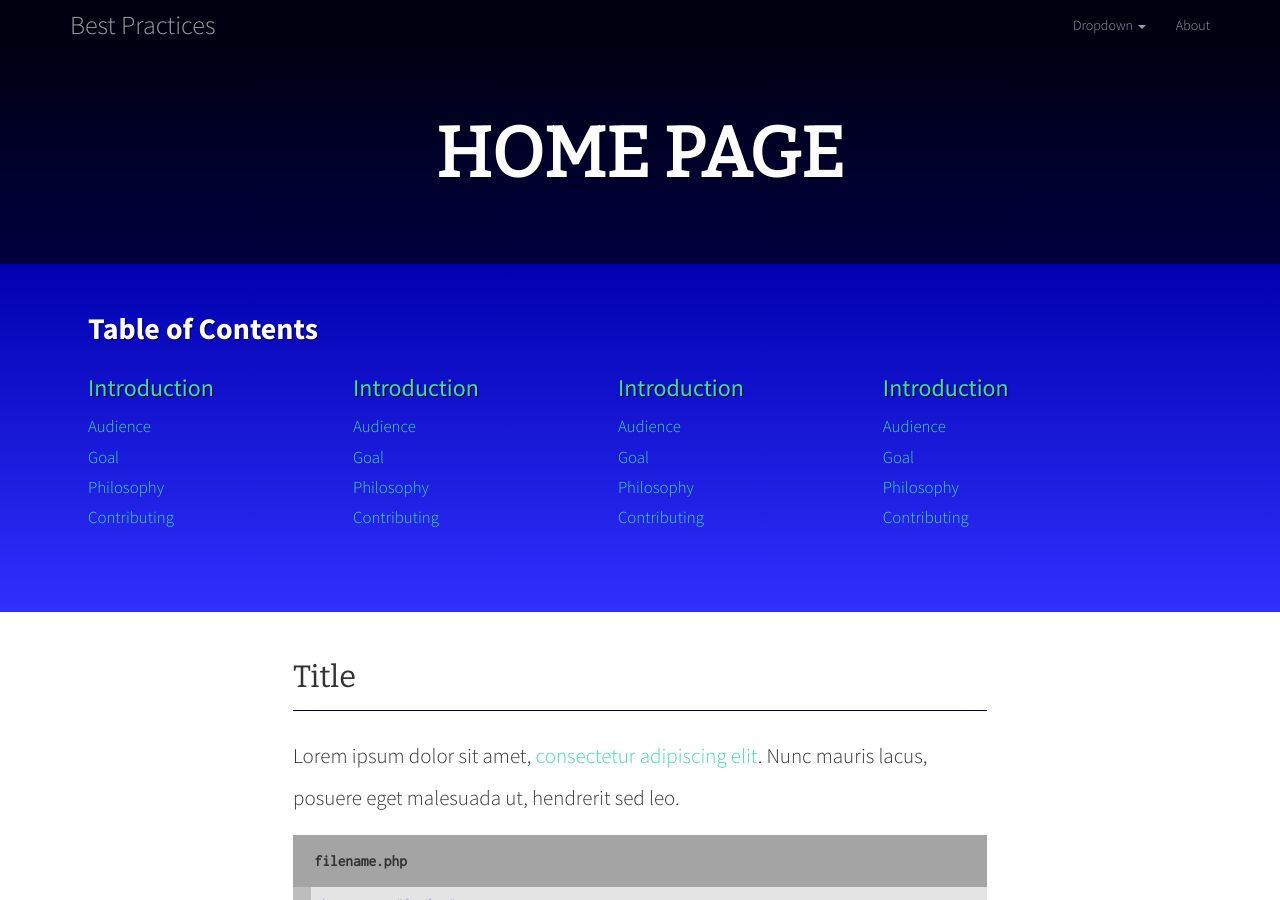
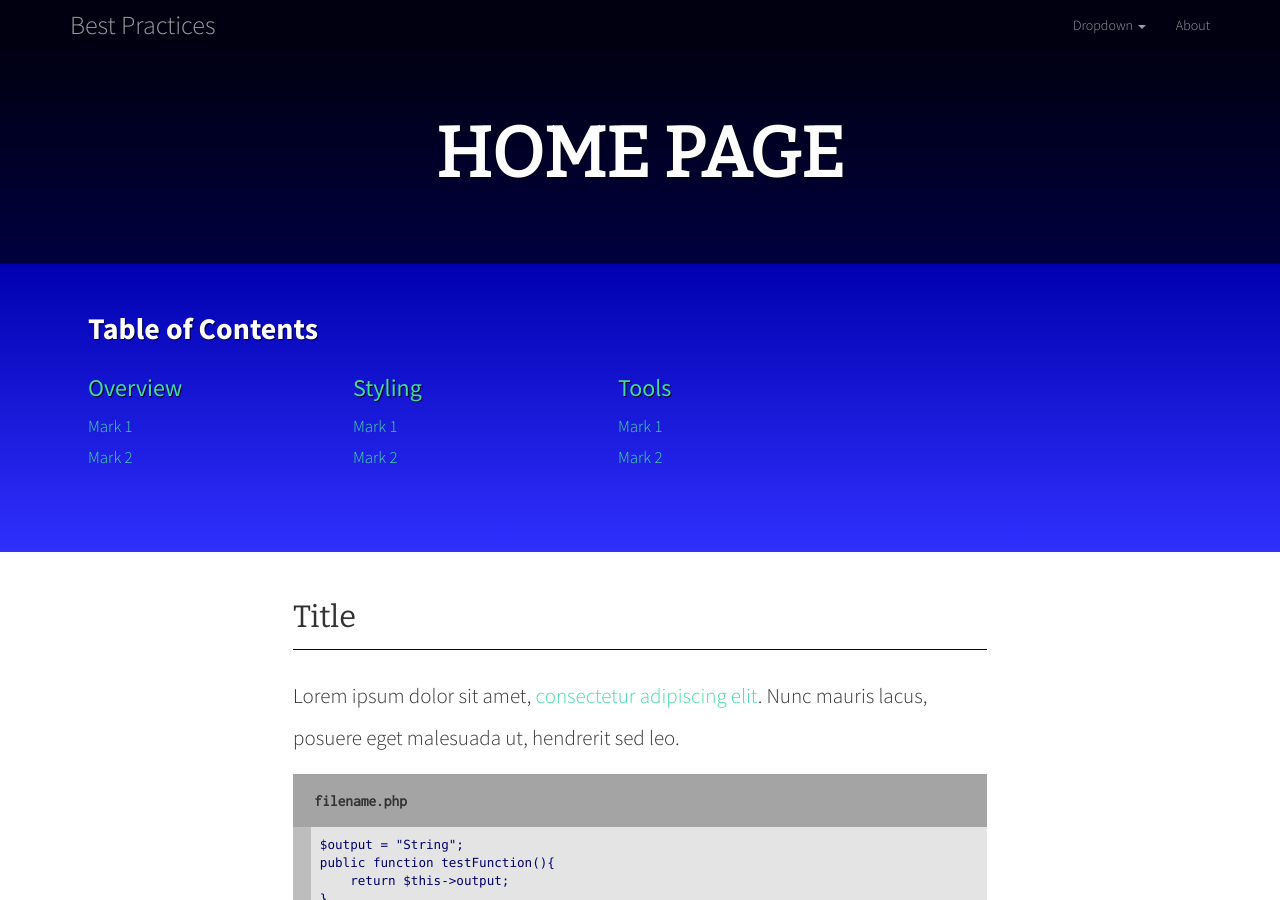
Before and after one commit to wdbp/wdbp.github.io, a Jekyll site: the page built from index.html, in a window 1280 px wide and 900 px high. Built offline with Jekyll 4.4.1, drawn with Linux system fonts in a browser that asks for light colours; nearby versions of some CDN libraries; library files that are not in the unit come from our copies.

Commit message:
Adds sample data file for table of contents.  Iterates through the toc data and displays the example on toc.html.

```diff
--- /dev/null
+++ b/_data/contents.yml
@@ -0,0 +1,18 @@
+
+  - item: Overview
+    url: overview
+    bookmarks:
+      - { name: Mark 1, url: mark1 }
+      - { name: Mark 2, url: mark2 }
+
+  - item: Styling
+    url: css
+    bookmarks:
+      - { name: Mark 1, url: mark1 }
+      - { name: Mark 2, url: mark2 }
+
+  - item: Tools
+    url: tools
+    bookmarks:
+      - { name: Mark 1, url: mark1 }
+      - { name: Mark 2, url: mark2 }
--- a/_includes/sections/toc.html
+++ b/_includes/sections/toc.html
@@ -5,45 +5,20 @@
             <div class="row">
 
                 <h2 class="text-shadow-primary">Table of Contents</h2>
+
+                {% for content in site.data.contents %}
                 <div class="col">
-                    <h3 class="text-shadow-dark"><a href="#top">Introduction</a></h3>
+                <h3 class="text-shadow-dark"><a href="/{{ content.url }}">{{ content.item }}</a></h3>
+
+                    {% if content.bookmarks %}
                     <ul class="toc-list">
-                        <li><a href="#audience">Audience</a></li>
-                        <li><a href="#goal">Goal</a></li>
-                        <li><a href="#philosophy">Philosophy</a></li>
-                        <li><a href="#contributing">Contributing</a></li>
+                        {% for bookmark in content.bookmarks %}
+                            <li><a href="/{{ content.url }}/{{ bookmark.url }}">{{ bookmark.name }}</a></li>
+                        {% endfor %}
                     </ul>
-                </div>
-
-                <div class="col">
-                    <h3 class="text-shadow-dark"><a href="#top">Introduction</a></h3>
-                    <ul class="toc-list">
-                        <li><a href="#audience">Audience</a></li>
-                        <li><a href="#goal">Goal</a></li>
-                        <li><a href="#philosophy">Philosophy</a></li>
-                        <li><a href="#contributing">Contributing</a></li>
-                    </ul>
-                </div>
-
-                <div class="col">
-                    <h3 class="text-shadow-dark"><a href="#top">Introduction</a></h3>
-                    <ul class="toc-list">
-                        <li><a href="#audience">Audience</a></li>
-                        <li><a href="#goal">Goal</a></li>
-                        <li><a href="#philosophy">Philosophy</a></li>
-                        <li><a href="#contributing">Contributing</a></li>
-                    </ul>
-                </div>
-
-                <div class="col">
-                    <h3 class="text-shadow-dark"><a href="#top">Introduction</a></h3>
-                    <ul class="toc-list">
-                        <li><a href="#audience">Audience</a></li>
-                        <li><a href="#goal">Goal</a></li>
-                        <li><a href="#philosophy">Philosophy</a></li>
-                        <li><a href="#contributing">Contributing</a></li>
-                    </ul>
-                </div>
+                    {% endif %}
+                </div><!-- .col -->
+                {% endfor %}
             </div><!-- /.row -->
         </div><!-- /.container -->
 
```
